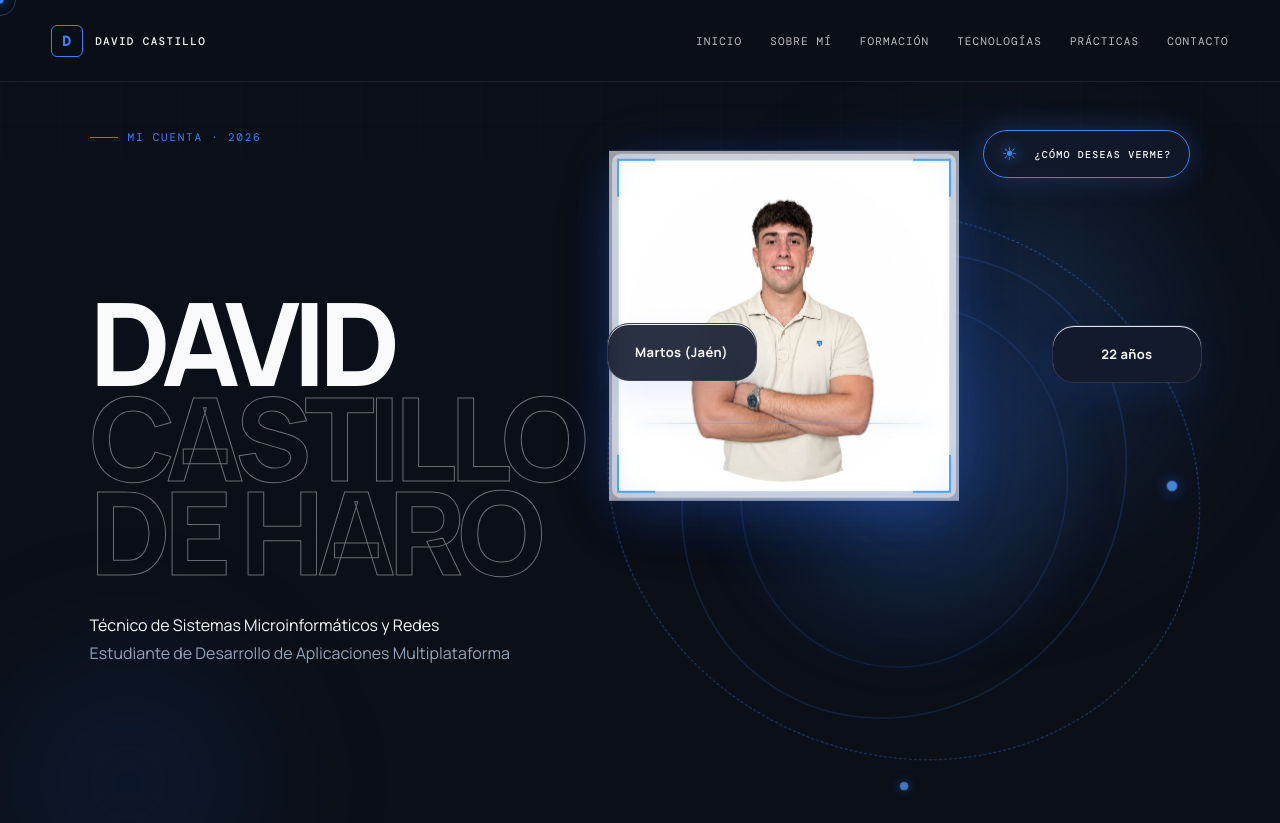
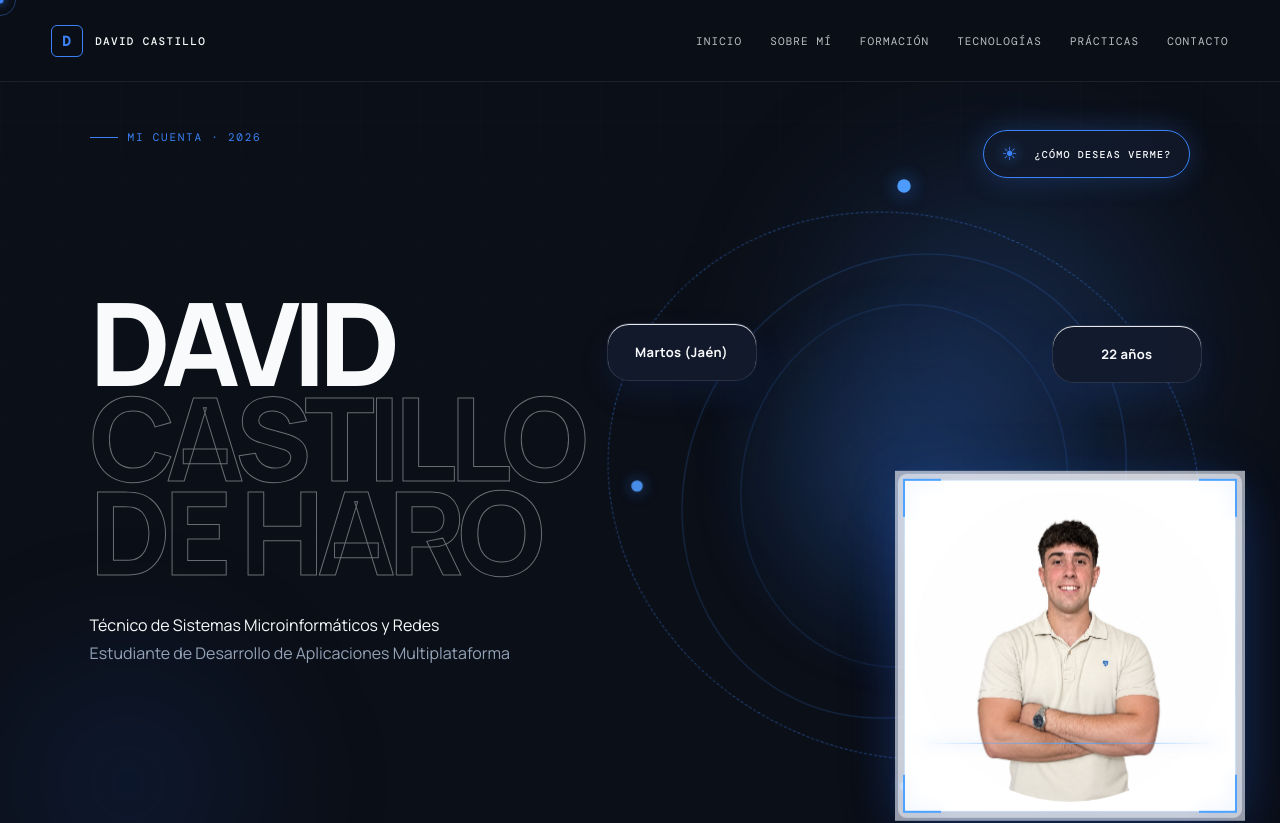
Before and after one commit to DavidCastillo3008/DavidCastillo3008.github.io, a React (Vite) app: page / in a window 1280 px wide. Shown: the top 823 px of the page. Built offline with nearby package versions, Linux system fonts and the light colour scheme; a web font is replaced by a local one.

Commit message:
Add files via upload

```diff
--- a/src/styles.css
+++ b/src/styles.css
@@ -1811,7 +1811,7 @@ html[data-theme="light"] .hero-orbit-outer {
   width: 100%;
   height: 100%;
   object-fit: cover;
-  object-position: center top;
+  object-position: center center;
   display: block;
 }
 
@@ -1869,3 +1869,24 @@ html[data-theme="light"] .hero-orbit-outer {
   .hero-photo-square { width: 62%; }
   .square-corner { width: 27px; height: 27px; }
 }
+
+
+/* Ajuste final: foto perfectamente centrada dentro del marco */
+.hero-photo-square {
+  left: 50%;
+  top: 50%;
+  transform: translate(-50%, -50%);
+  margin: 0;
+}
+
+.hero-photo-square .hero-photo-inner {
+  position: absolute;
+  inset: 0;
+  width: 100%;
+  height: 100%;
+  margin: 0;
+}
+
+.hero-photo-square .hero-photo {
+  object-position: center center;
+}
```
